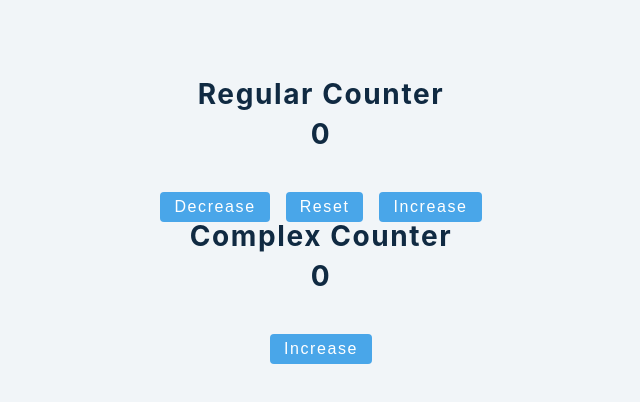
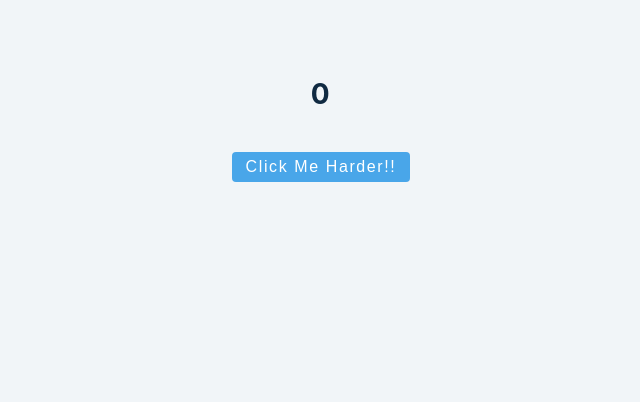
Before and after one commit to williamadahl/use-state-project, a React (Create React App) app: page / in a window 1280 px wide. Shown: the top 402 px of the page, without its empty margins (319-959 px from the left). Built offline with nearby package versions, Linux system fonts and the light colour scheme.

Commit message:
simple useEffect with changing document title per re-render

```diff
--- a/src/App.js
+++ b/src/App.js
@@ -3,11 +3,13 @@ import SimpleUseStateExapmle from './setupFiles/simple-usestate-example'
 import UseStateArray from './setupFiles/use-state-array-example'
 import UseStateObject from './setupFiles/use-state-object-example'
 import UseStateCounter from './setupFiles/use-state-counter-example'
+import UseEffectBasic from './useEffect/useEffect-basic'
+
 
 function App() {
   return (
       <div className = 'container'>
-      <UseStateCounter />
+      <UseEffectBasic />
       </div>
   );
 }
--- /dev/null
+++ b/src/useEffect/useEffect-basic.js
@@ -0,0 +1,22 @@
+import React, {useState, useEffect} from 'react';
+// UseEffect reruns after every re-render by default
+// cleanup function
+// second parameter
+
+const UseEffectBasic = () => {
+    const [value, setValue] = useState(0);
+    useEffect(() => {
+        console.log('call useEffect()');
+        document.title = `Clicked me ${value}`;
+    });
+    return(
+        <>
+            <h3>{value}</h3>
+            <button className = 'btn' onClick={() => setValue(value+1)}>
+                click me harder!!
+            </button>
+        </>
+
+    );
+}
+export default UseEffectBasic;
```
Also changed, not shown: 1 other file (tests, documents, lock files or other folders).
